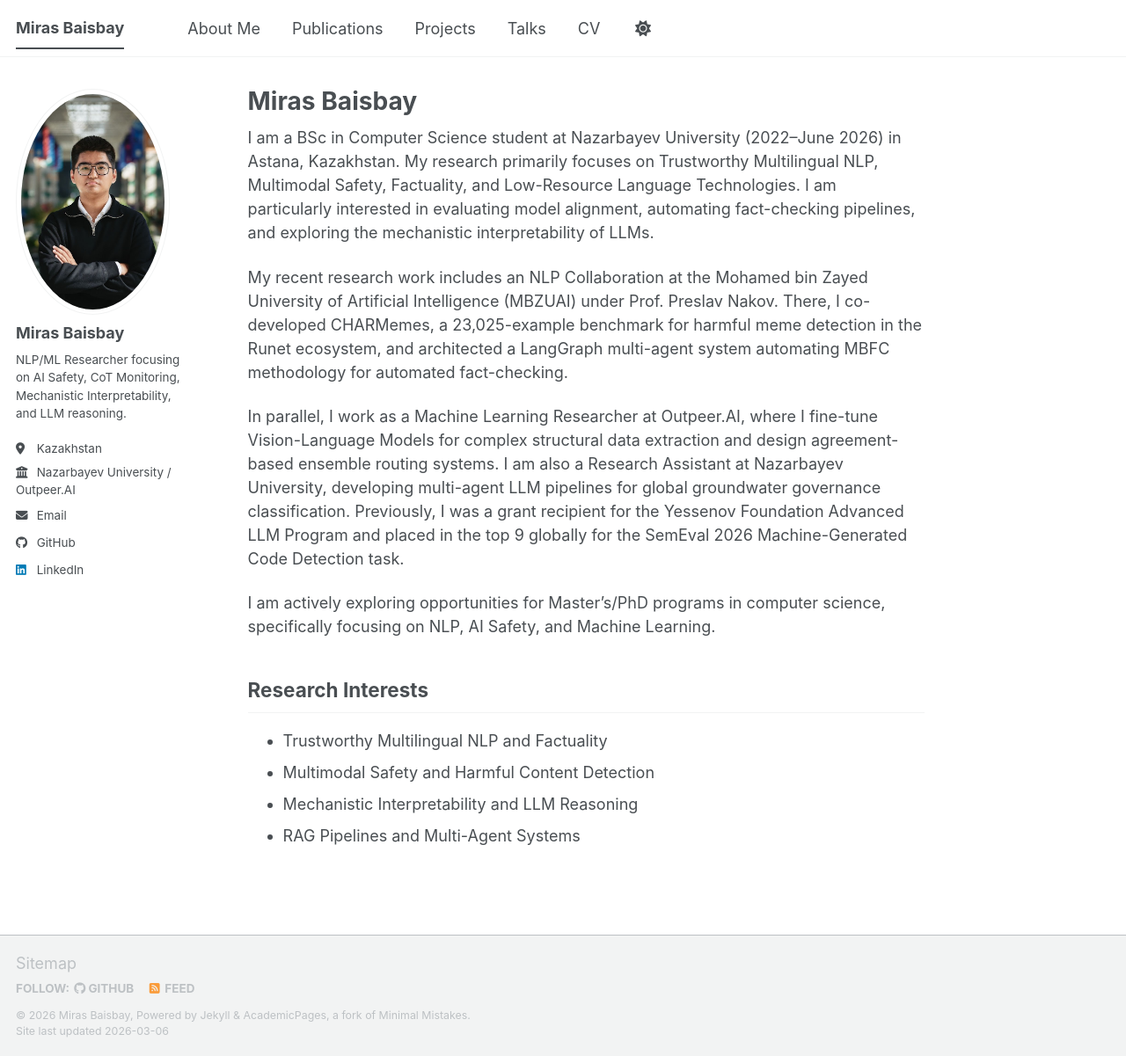
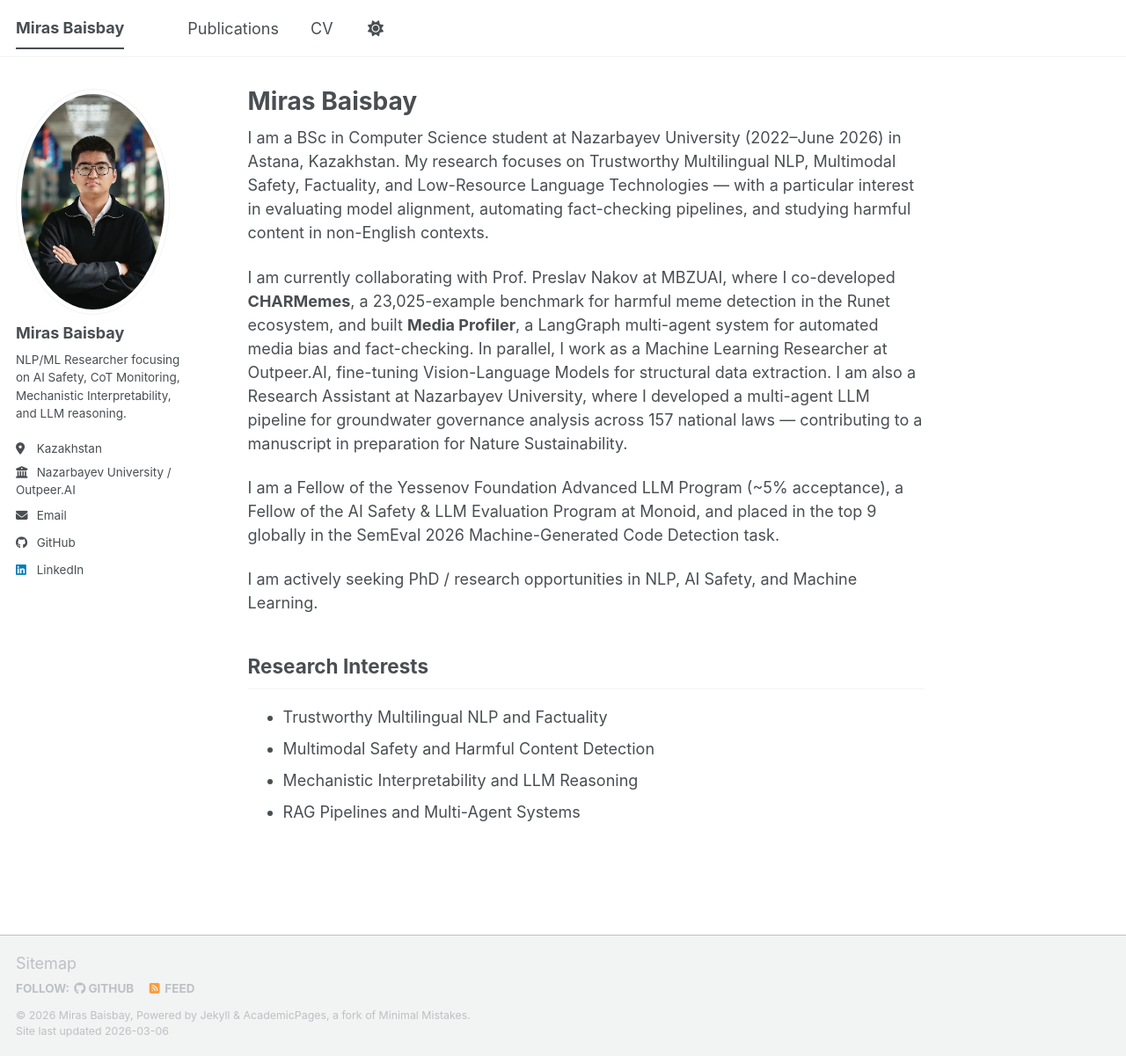
Before and after one commit to mbaisbay/mbaisbay.github.io, a Jekyll site: the page built from _pages/about.md, in a window 1280 px wide and 1201 px high. Shown: the whole window at 88% size. Built offline with Jekyll 4.4.1, drawn with Linux system fonts in a browser that asks for light colours; a script bundle is joined from its source files by our own code; library files that are not in the unit come from our copies.

Commit message:
Remove About Me/Projects/Talks from nav, update bio
- Navigation now shows only Publications and CV
- About page bio updated to reflect CV: CHARMemes, Media Profiler,
  Nature Sustainability paper, fellowships, SemEval result

Co-Authored-By: Claude Sonnet 4.6 <noreply@anthropic.com>

```diff
--- a/_data/navigation.yml
+++ b/_data/navigation.yml
@@ -1,11 +1,5 @@
 main:
-  - title: "About Me"
-    url: /
   - title: "Publications"
     url: /publications/
-  - title: "Projects"
-    url: /portfolio/
-  - title: "Talks"
-    url: /talks/
   - title: "CV"
     url: /cv/
--- a/_pages/about.md
+++ b/_pages/about.md
@@ -8,13 +8,13 @@ redirect_from:
   - /about.html
 ---
 
-I am a BSc in Computer Science student at Nazarbayev University (2022–June 2026) in Astana, Kazakhstan. My research primarily focuses on Trustworthy Multilingual NLP, Multimodal Safety, Factuality, and Low-Resource Language Technologies. I am particularly interested in evaluating model alignment, automating fact-checking pipelines, and exploring the mechanistic interpretability of LLMs.
+I am a BSc in Computer Science student at Nazarbayev University (2022–June 2026) in Astana, Kazakhstan. My research focuses on Trustworthy Multilingual NLP, Multimodal Safety, Factuality, and Low-Resource Language Technologies — with a particular interest in evaluating model alignment, automating fact-checking pipelines, and studying harmful content in non-English contexts.
 
-My recent research work includes an NLP Collaboration at the Mohamed bin Zayed University of Artificial Intelligence (MBZUAI) under Prof. Preslav Nakov. There, I co-developed CHARMemes, a 23,025-example benchmark for harmful meme detection in the Runet ecosystem, and architected a LangGraph multi-agent system automating MBFC methodology for automated fact-checking.
+I am currently collaborating with Prof. Preslav Nakov at MBZUAI, where I co-developed **CHARMemes**, a 23,025-example benchmark for harmful meme detection in the Runet ecosystem, and built **Media Profiler**, a LangGraph multi-agent system for automated media bias and fact-checking. In parallel, I work as a Machine Learning Researcher at Outpeer.AI, fine-tuning Vision-Language Models for structural data extraction. I am also a Research Assistant at Nazarbayev University, where I developed a multi-agent LLM pipeline for groundwater governance analysis across 157 national laws — contributing to a manuscript in preparation for Nature Sustainability.
 
-In parallel, I work as a Machine Learning Researcher at Outpeer.AI, where I fine-tune Vision-Language Models for complex structural data extraction and design agreement-based ensemble routing systems. I am also a Research Assistant at Nazarbayev University, developing multi-agent LLM pipelines for global groundwater governance classification. Previously, I was a grant recipient for the Yessenov Foundation Advanced LLM Program and placed in the top 9 globally for the SemEval 2026 Machine-Generated Code Detection task.
+I am a Fellow of the Yessenov Foundation Advanced LLM Program (~5% acceptance), a Fellow of the AI Safety & LLM Evaluation Program at Monoid, and placed in the top 9 globally in the SemEval 2026 Machine-Generated Code Detection task.
 
-I am actively exploring opportunities for Master's/PhD programs in computer science, specifically focusing on NLP, AI Safety, and Machine Learning.
+I am actively seeking PhD / research opportunities in NLP, AI Safety, and Machine Learning.
 
 ## Research Interests
 * Trustworthy Multilingual NLP and Factuality
```
